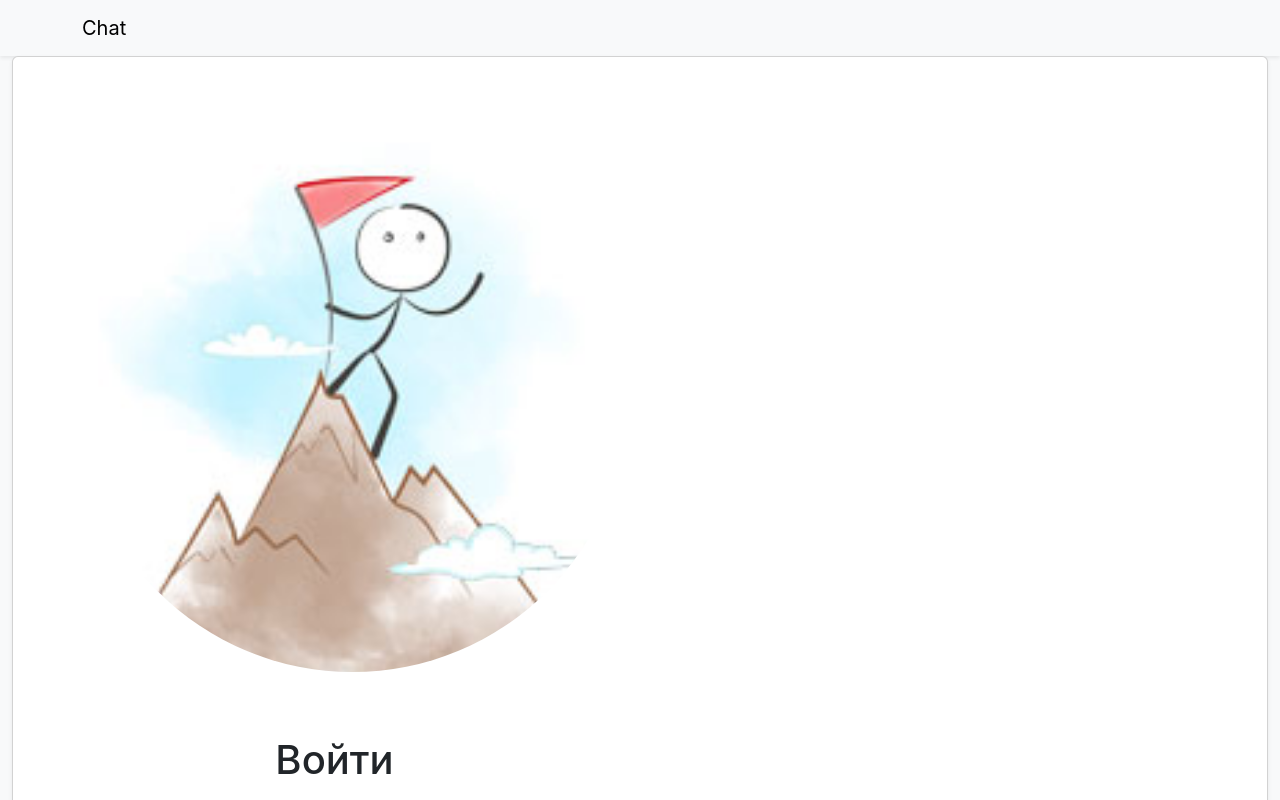
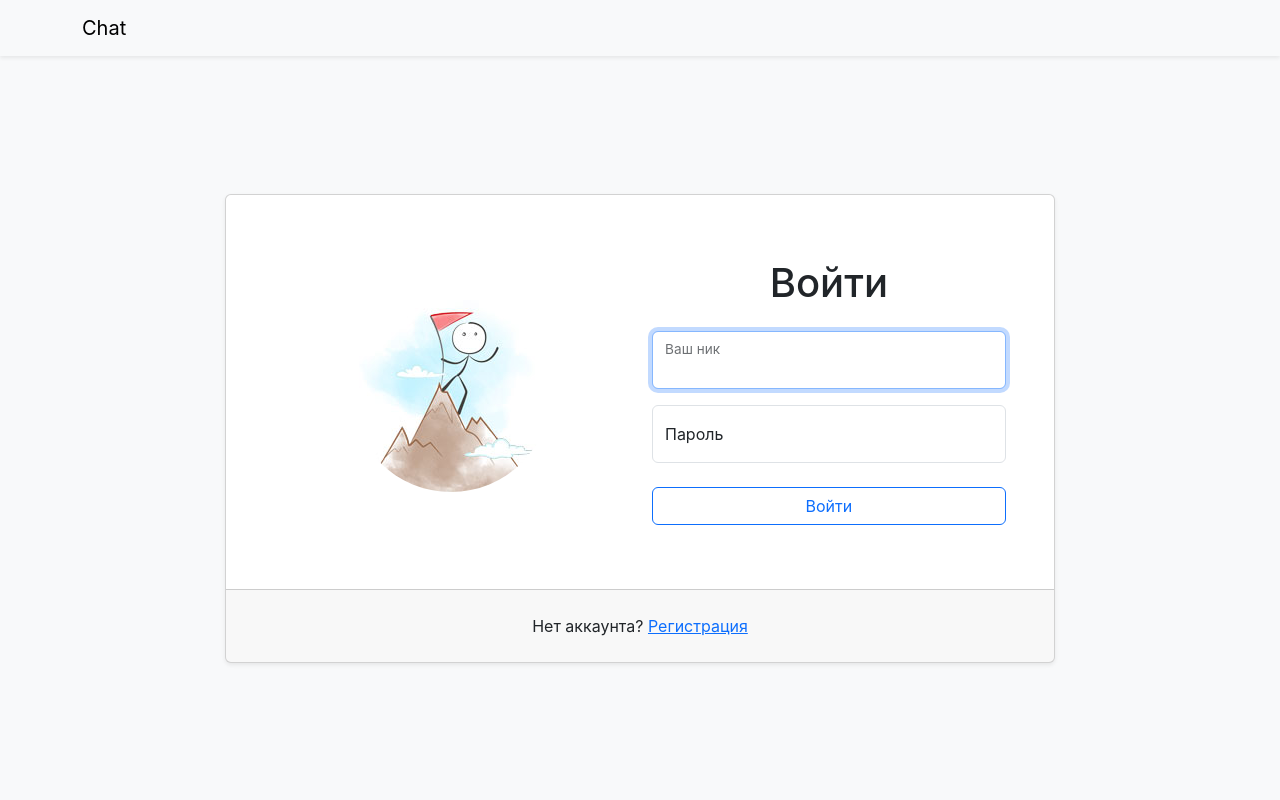
Before and after one commit to TeonaGZ/Hexlet-chat, a React (Create React App) app in the folder frontend/: page /login in a window 1280 px wide. Shown: the top 800 px of the page. Built offline with nearby package versions, Linux system fonts and the light colour scheme.

Commit message:
Fixed Nav and Login Pages

```diff
--- a/frontend/public/index.html
+++ b/frontend/public/index.html
@@ -1,5 +1,5 @@
 <!DOCTYPE html>
-<html lang="en">
+<html class="h-100" lang="en">
   <head>
     <meta charset="utf-8" />
     <link rel="icon" href="%PUBLIC_URL%/favicon.ico" />
--- a/frontend/src/App.jsx
+++ b/frontend/src/App.jsx
@@ -27,7 +27,8 @@ const AuthProvider = ({ children }) => {
 const App = () => (
   <AuthProvider>
     <BrowserRouter>
-      <div>
+      <div className="h-100" id="chat">
+        <div className="d-flex flex-column h-100">
           <Nav />
           <Routes>
             <Route path="/" element={<RootPage />} />
@@ -35,6 +36,7 @@ const App = () => (
             <Route path="*" element={<PageNotFound />} />
           </Routes>
         </div>
+      </div>
     </BrowserRouter>
   </AuthProvider>
 );
--- a/frontend/src/components/Nav.jsx
+++ b/frontend/src/components/Nav.jsx
@@ -2,13 +2,11 @@ import React from 'react';
 import { Navbar, Container } from 'react-bootstrap';
 
 const Nav = () => (
-  <div className="d-flex flex-column h-100">
-    <Navbar expand="lg" variant="light" bg="wight" className=" shadow-sm">
-      <Container>
-        <Navbar.Brand href="/">Chat</Navbar.Brand>
-      </Container>
-    </Navbar>
-  </div>
+  <Navbar expand="lg" variant="light" bg="wight" className="shadow-sm">
+    <Container>
+      <Navbar.Brand href="/">Chat</Navbar.Brand>
+    </Container>
+  </Navbar>
 );
 
 export default Nav;
--- a/frontend/src/components/pages/LoginForm.js
+++ b/frontend/src/components/pages/LoginForm.js
@@ -51,37 +51,31 @@ const LoginForm = () => {
 
   return (
     <Container fluid className="h-100">
-      <Row className="justify-content-center align-content-center h-100">
-        <Col className="col-12 col-md8 col-xxl-6">
+      <Row className="h-100 justify-content-center align-content-center">
+        <Col xs={12} md={8} xxl={6}>
           <Card className="shadow-sm">
-            <Card.Body>
-              <Row className="p-5">
-                <Col className="col-12, col-md-6 d-flex align-items-center justify-content-center">
-                  <Card.Img src="./images/mountain.jpeg" className="rounded-circle" alt="Войти" />
-                </Col>
-              </Row>
-              <fieldset disabled={formik.isSubmitting}>
-                <Form onSubmit={formik.handleSubmit}>
-                  <Col className="col-12 col-md-6 mt-3 mt-mb-0">
-                    <h1 className="text-center mb-4">Войти</h1>
-                  </Col>
+            <Card.Body className="row p-5">
+              <div className="col-12 col-md-6 d-flex align-items-center justify-content-center">
+                <img src="./images/mountain.jpeg" className="rounded-circle" alt="Войти" />
+              </div>
+              <Form onSubmit={formik.handleSubmit} className="col-12 col-md-6 mt-3 mt-mb-0">
+                <h1 className="text-center mb-4">Войти</h1>
+                <fieldset disabled={formik.isSubmitting}>
                   <Form.Group className="form-floating mb-3">
-                    <Form.Label htmlFor="username">Ваш ник</Form.Label>
                     <Form.Control
                       name="username"
-                      type="text"
                       autoComplete="username"
+                      required
+                      placeholder="Ваш ник"
                       id="username"
-                      placeholder="Ваш ник"
-                      required
                       onChange={formik.handleChange}
                       value={formik.values.username}
                       isInvalid={authFailed}
                       ref={inputRef}
                     />
+                    <Form.Label htmlFor="username">Ваш ник</Form.Label>
                   </Form.Group>
                   <Form.Group className="form-floating mb-4">
-                    <Form.Label htmlFor="password">Пароль</Form.Label>
                     <Form.Control
                       name="password"
                       type="password"
@@ -93,22 +87,24 @@ const LoginForm = () => {
                       value={formik.values.password}
                       isInvalid={authFailed}
                     />
+                    <Form.Label htmlFor="password">Пароль</Form.Label>
                     <Form.Control.Feedback type="invalid">
                       Неверные имя пользователя или пароль
                     </Form.Control.Feedback>
                   </Form.Group>
                   <Button
                     type="submit"
-                    className="w-100 mb-3 btn btn-outline-primary"
+                    variant="outline-primary"
+                    className="w-100 mb-3 btn"
                   >
                     Войти
                   </Button>
-                </Form>
-              </fieldset>
+                </fieldset>
+              </Form>
             </Card.Body>
             <Card.Footer className="p-4">
               <div className="text-center">
-                <span>Нет аккаунта?</span>
+                <span>Нет аккаунта? </span>
                 <Link to="/signup">Регистрация</Link>
               </div>
             </Card.Footer>
```
Lines whose indentation alone changed are shown as unchanged.
